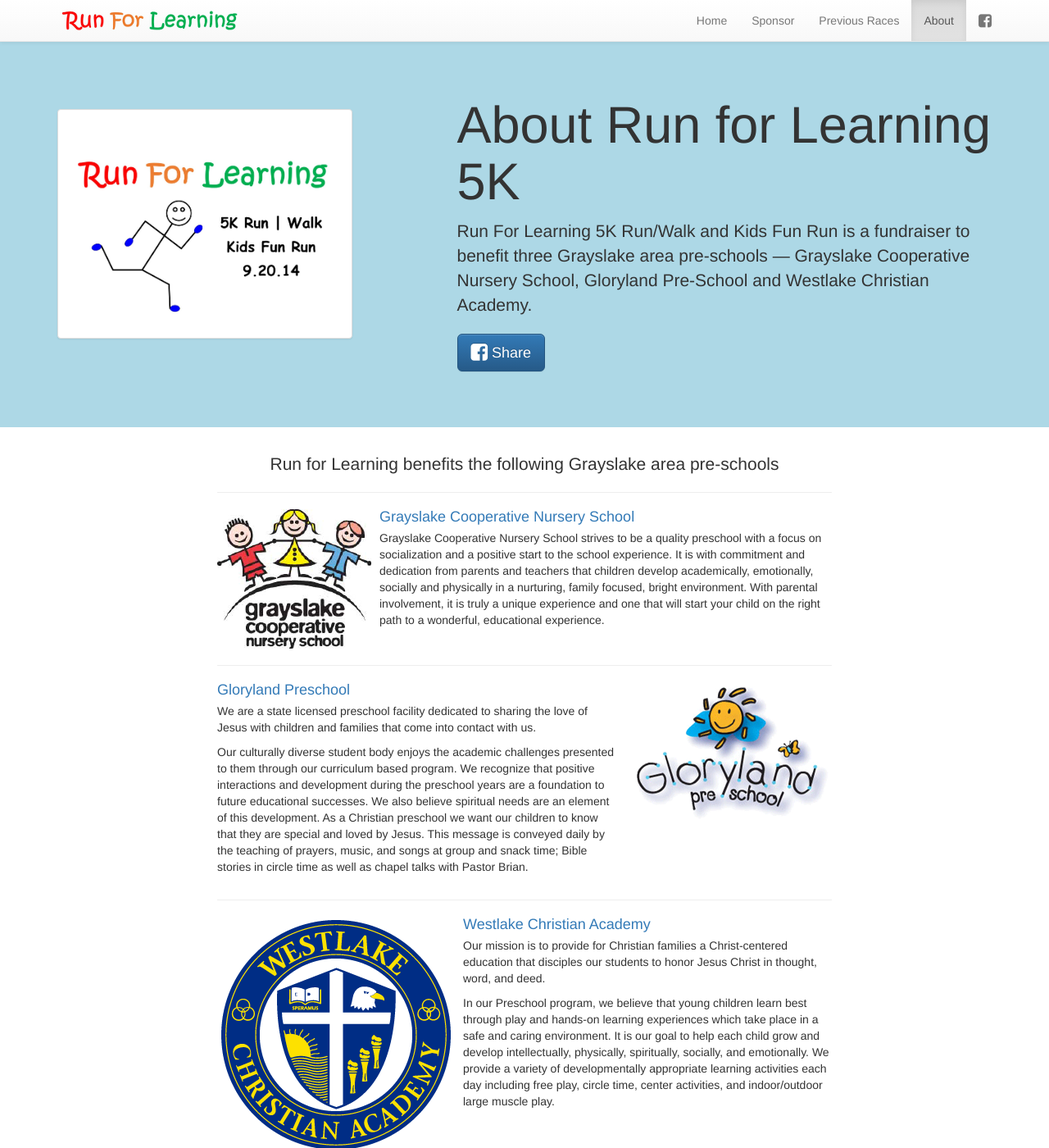
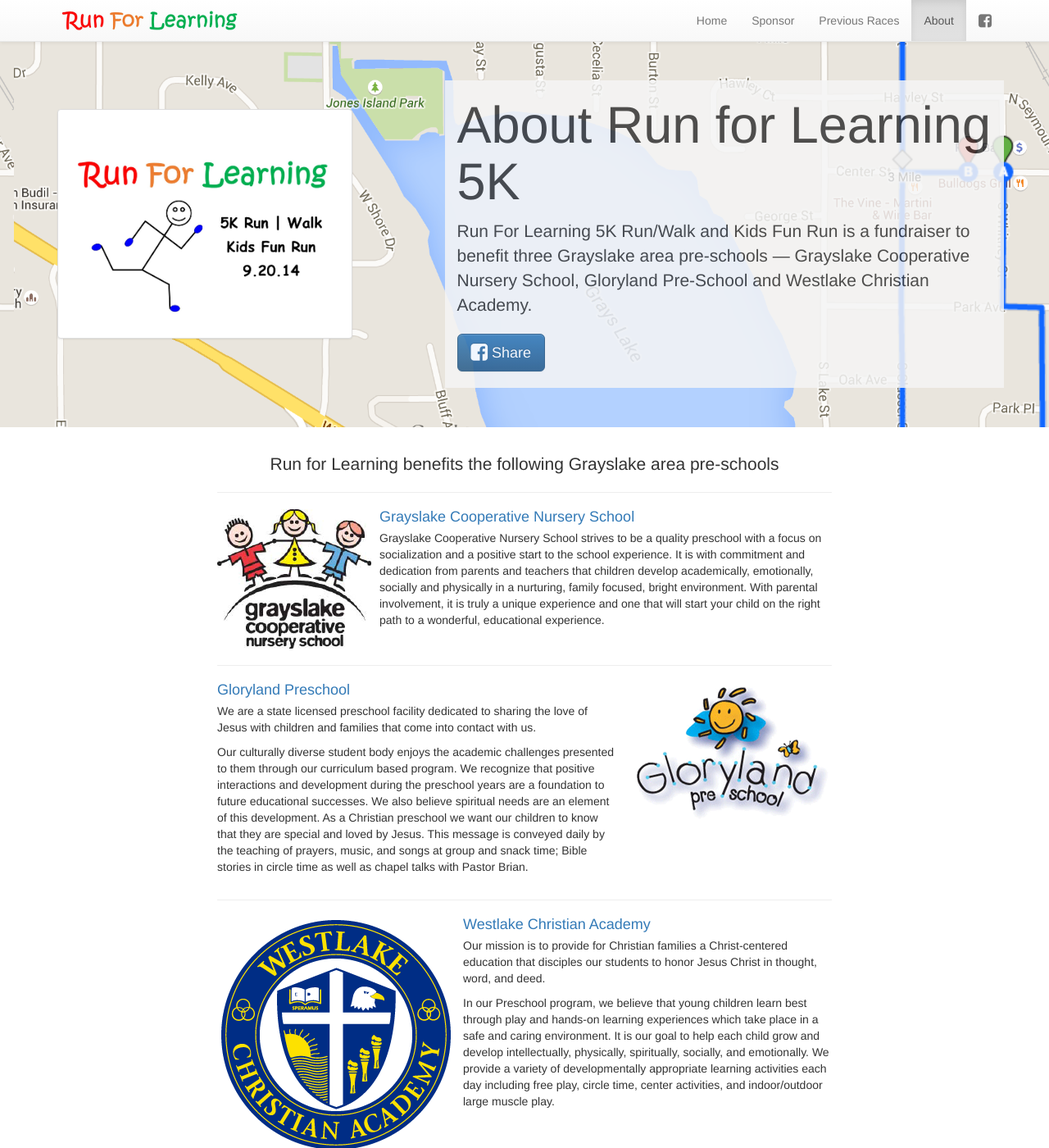
Before and after one commit to runforlearning/runforlearning.github.io, a Jekyll site: the page built from about.html, in a window 1280 px wide and 1400 px high. Shown: the whole window at 82% size. Built offline with Jekyll 4.4.1, drawn with Linux system fonts in a browser that asks for light colours; nearby versions of some CDN libraries.

Commit message:
Adds background image on about jumbotron

```diff
--- a/about.html
+++ b/about.html
@@ -22,7 +22,7 @@
           <img src="assets/images/logo.jpg" alt="Run for Learning logo"/>
         </div>
       </div>
-      <div class="col-md-7 col-md-offset-1">
+      <div id="jumbotron-copy" class="col-md-7 col-md-offset-1">
         <h1>About Run for Learning 5K</h1>
         <p>{{ site.name }} is a fundraiser to benefit three Grayslake area pre-schools &mdash; Grayslake Cooperative Nursery School, Gloryland Pre-School and Westlake Christian Academy.</p>
         <p>
--- a/sass/main.css
+++ b/sass/main.css
@@ -46,7 +46,12 @@
   background-color: lightblue; }
 
 #about-masthead.jumbotron {
-  background-color: lightblue; }
+  background-image: url("/assets/images/2015_race_route.png");
+  background-size: cover;
+  background-position: 17px -366px; }
+  #about-masthead.jumbotron #jumbotron-copy {
+    background-color: whitesmoke;
+    opacity: 0.85; }
 
 #previous-races-masthead.jumbotron {
   background-color: lightblue; }
--- a/sponsor.html
+++ b/sponsor.html
@@ -17,7 +17,7 @@
           {{ site.logo_image }}
         </div>
       </div>
-      <div class="col-md-7 col-md-offset-1">
+      <div id="jumbotron-copy" class="col-md-7 col-md-offset-1">
         <h1>Become a Sponsor</h1>
         <p>We cordially invite you to participate as a sponsor for the 2nd Annual {{ site.name }}.</p>
         <p>
```
Also changed, not shown: sass/_home.scss (+8 -1 lines), assets/images/2015_race_route.png (added), 1 other file.
